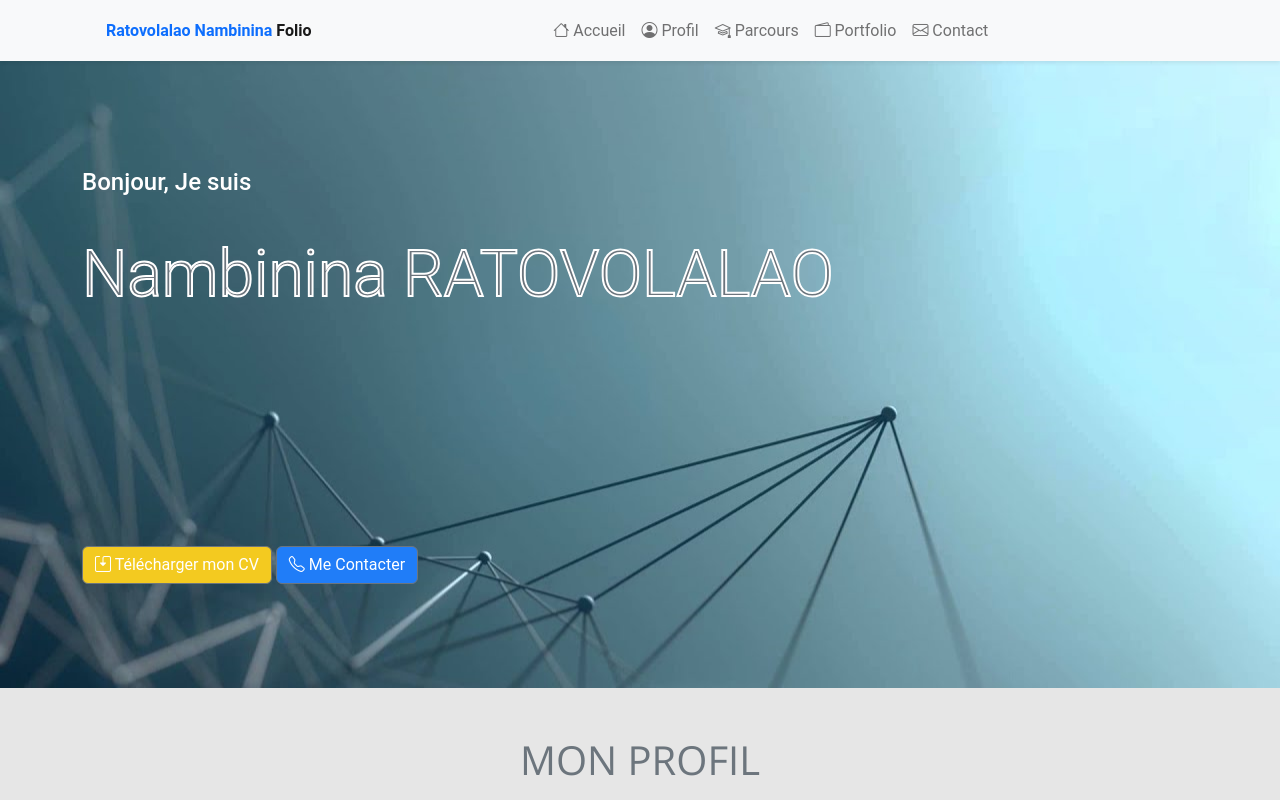
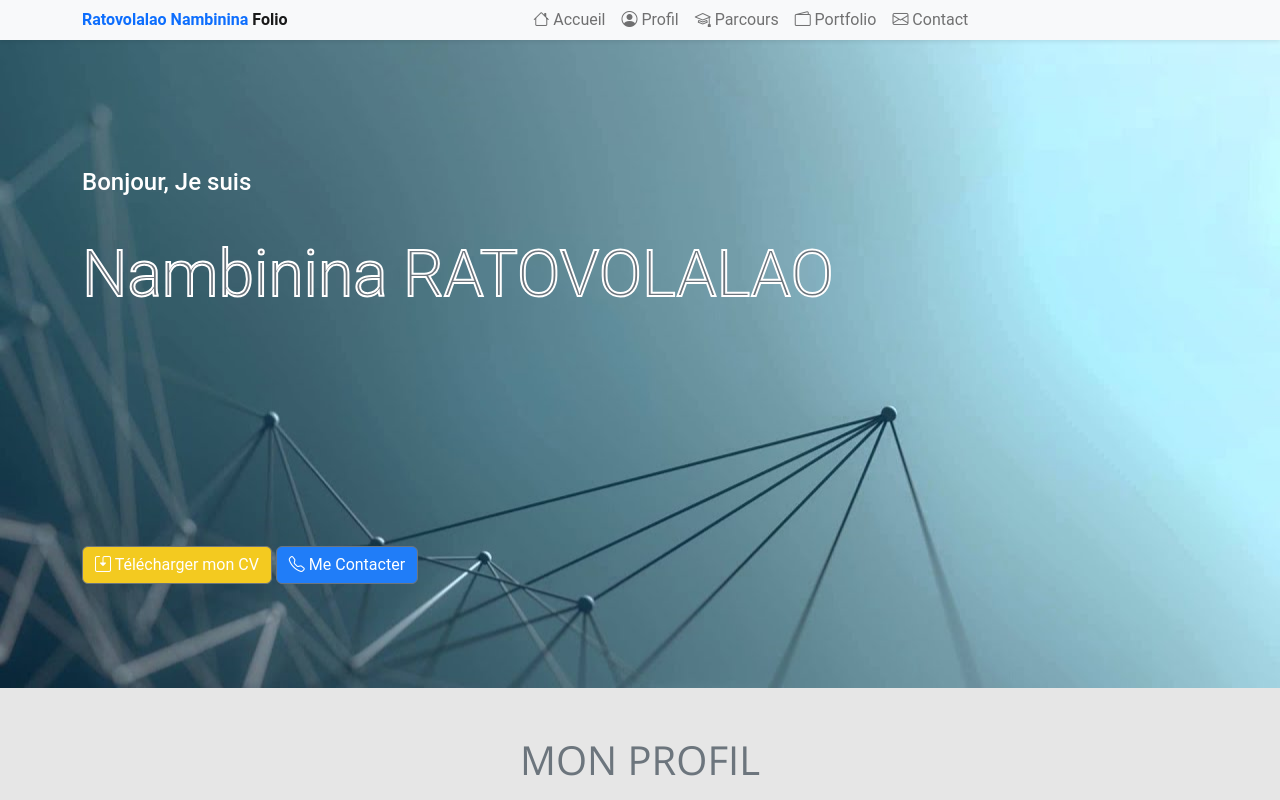
Before and after one commit to NambininaRatovo/Portfolio-Nambinina, a plain HTML site: page index.html in a window 1280 px wide. Shown: the top 800 px of the page. Drawn offline with nearby package versions, Linux system fonts and the light colour scheme.

Commit message:
Update index.html

```diff
--- a/index.html
+++ b/index.html
@@ -26,7 +26,7 @@
     <nav class="navbar fixed-top shadow-sm navbar-expand-lg bg-light navbar-light py-3 py-lg-0 px-lg-5">
        <div class="container ">
            <a href="index.html" class="navbar-brand ml-lg-3">
-            <h1 class="m-0 display-5 m-3 ps-2">
+            <h1 class="m-0 display-5">
                 <span class="text-primary">Ratovolalao Nambinina</span> Folio
             </h1>
            </a>
```
